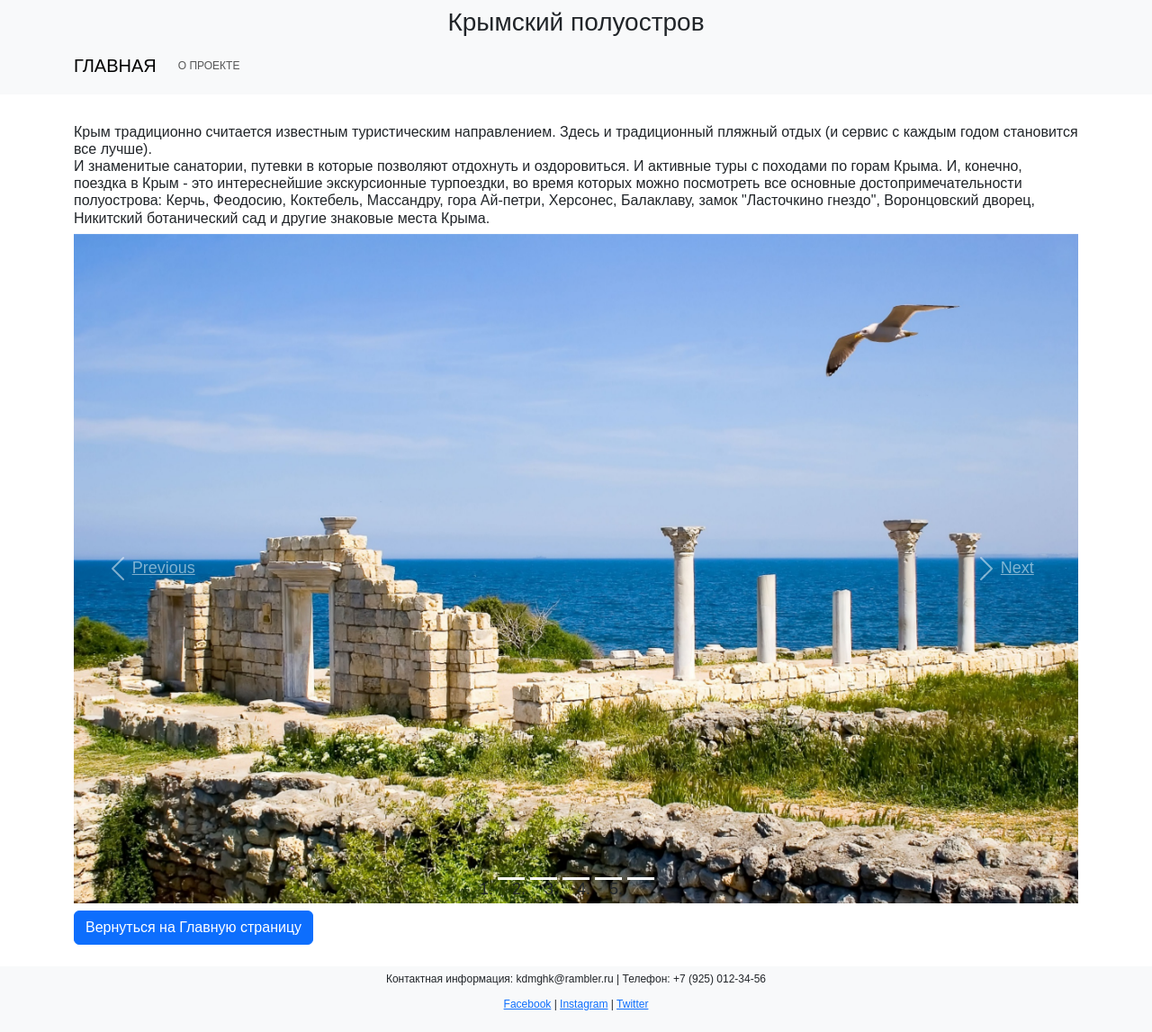
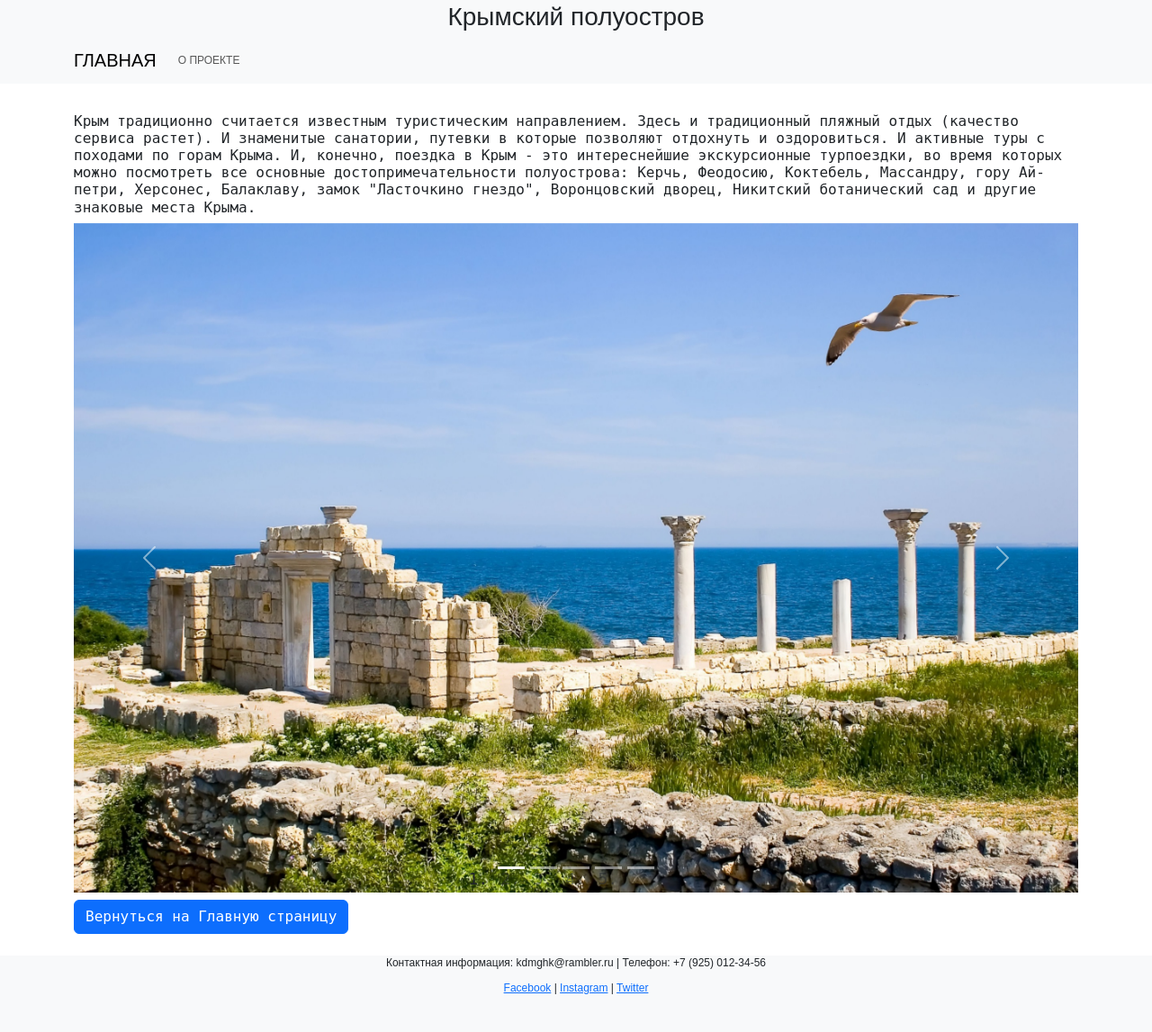
Before and after one commit to KonovalovDM/VD05_template_engine, a Flask app: page /about in a window 1280 px wide. Shown: the whole page at 90% size. After the commit the page ends 1105 px from the top, so only its background shows below. Run offline with Flask 3, Linux system fonts and the light colour scheme.

Commit message:
fixt code and readme

```diff
--- a/static/css/style.css
+++ b/static/css/style.css
@@ -5,11 +5,14 @@ body {
     align-items: center;
     height: 100vh;
     margin: 0;
-    font-family: Arial, sans-serif;
+    font-family: DejaVu Sans Mono, monospace;
     font-size: 18px;
 }
 .content {
     text-align: justify;
+}
+.special-text {
+font-family: Brush Script Std, cursive;
 }
 
 header, footer {
@@ -17,6 +20,7 @@ header, footer {
     padding: 2px; /*Уменьшение отступов*/
     background-color: #f8f9fa;
     text-align: center;
+    font-family: Arial, sans-serif;
     font-size: 12px;
     line-height: 1.05;
     /*min-height: 50px;*/ /*устанавливаем минимальную высоту*/
--- a/templates/about.html
+++ b/templates/about.html
@@ -5,22 +5,22 @@
 {% block content %}
 
     <h3></h3>
-        <h6> Крым традиционно считается известным туристическим направлением. Здесь и традиционный пляжный отдых (и сервис с каждым годом становится все лучше).<br>
+        <h6> Крым традиционно считается известным туристическим направлением. Здесь и традиционный пляжный отдых (качество сервиса растет).
         И знаменитые санатории, путевки в которые позволяют отдохнуть и оздоровиться. И активные туры с походами по горам Крыма.
         И, конечно, поездка в Крым - это интереснейшие экскурсионные турпоездки, во время которых можно посмотреть все основные
-        достопримечательности полуострова: Керчь, Феодосию, Коктебель, Массандру, гора Ай-петри, Херсонес, Балаклаву, замок "Ласточкино гнездо",
+        достопримечательности полуострова: Керчь, Феодосию, Коктебель, Массандру, гору Ай-петри, Херсонес, Балаклаву, замок "Ласточкино гнездо",
         Воронцовский дворец, Никитский ботанический сад и другие знаковые места Крыма. </h6>
 
     <h3></h3>
 
  <!-- Слайдер с фотографиями -->
-<div id="carouselExampleControls" class="carousel slide" data-bs-ride="carousel">
+<div id="carouselExampleControls" class="carousel slide" data-bs-ride="carousel" data-bs-interval="3200">
   <ol class="carousel-indicators">
-    <li data-bs-target="#carouselExampleIndicators" data-bs-slide-to="0" class="active"></li>
-    <li data-bs-target="#carouselExampleIndicators" data-bs-slide-to="1" class="active"></li>
-    <li data-bs-target="#carouselExampleIndicators" data-bs-slide-to="2" class="active"></li>
-      <li data-bs-target="#carouselExampleIndicators" data-bs-slide-to="3" class="active"></li>
-      <li data-bs-target="#carouselExampleIndicators" data-bs-slide-to="4" class="active"></li>
+    <li data-bs-target="#carouselExampleControls" data-bs-slide-to="0" class="active"></li>
+    <li data-bs-target="#carouselExampleControls" data-bs-slide-to="1"></li>
+    <li data-bs-target="#carouselExampleControls" data-bs-slide-to="2"></li>
+      <li data-bs-target="#carouselExampleControls" data-bs-slide-to="3"></li>
+      <li data-bs-target="#carouselExampleControls" data-bs-slide-to="4"></li>
   </ol>
         <div class="carousel-inner">
             <div class="carousel-item active">
@@ -41,11 +41,11 @@
         </div>
         <a class="carousel-control-prev" href="#carouselExampleControls" role="button" data-bs-slide="prev">
             <span class="carousel-control-prev-icon" aria-hidden="true"></span>
-            <span class="sr-only">Previous</span>
+            <span class="visually-hidden">Previous</span>
         </a>
         <a class="carousel-control-next" href="#carouselExampleControls" role="button" data-bs-slide="next">
             <span class="carousel-control-next-icon" aria-hidden="true"></span>
-            <span class="sr-only">Next</span>
+            <span class="visually-hidden">Next</span>
         </a>
     </div>
    <h3></h3>
--- a/templates/base.html
+++ b/templates/base.html
@@ -8,7 +8,7 @@
     <link href="{{ url_for('static', filename='css/style.css') }}" rel="stylesheet">
   </head>
   <body>
-    <header class="bg-light p-2">
+    <header class="bg-light">
         <div class="container">
             <h3 class="text-center">Крымский полуостров</h3>
             <nav class="navbar navbar-expand-lg navbar-light">
@@ -32,7 +32,7 @@
         {% endblock %}
     </main>
     <!-- Футер -->
-    <footer class="bg-light text-center p-2">
+    <footer class="bg-light text-center">
         <div class="container">
             <p>Контактная информация: kdmghk@rambler.ru | Телефон: +7 (925) 012-34-56</p>
             <p>
--- a/templates/home.html
+++ b/templates/home.html
@@ -3,15 +3,19 @@
 {% block title %}ГЛАВНАЯ{% endblock %}
 
 {% block content %}
+<div class="special-text">
     <h3>А.С. Пушкин о Крыме</h3>
+</div>
 <div class="d-flex">
     <!--Левый блок с поэмой-->
 <div class="flex-grow-1">
+    <div class="special-text">
         <p>
         {% for line in poem %}
         {{ line }}<br>
         {% endfor %}
-    </p>
+        </p>
+    </div>
 </div>
 
 <!--Правый блок с изображением-->
```
Also changed, not shown: readme.md.
